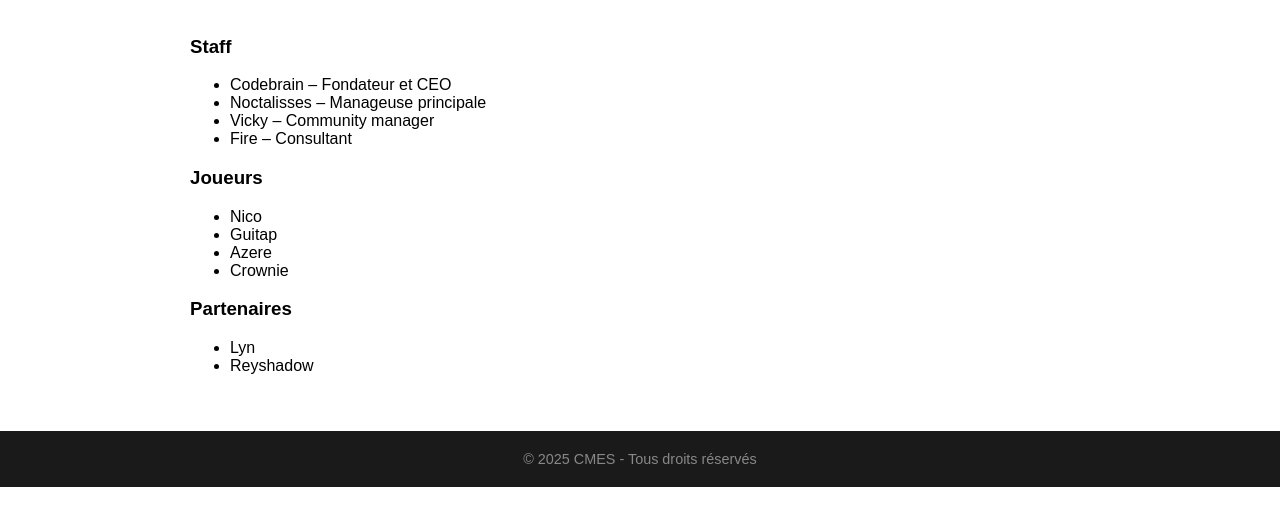
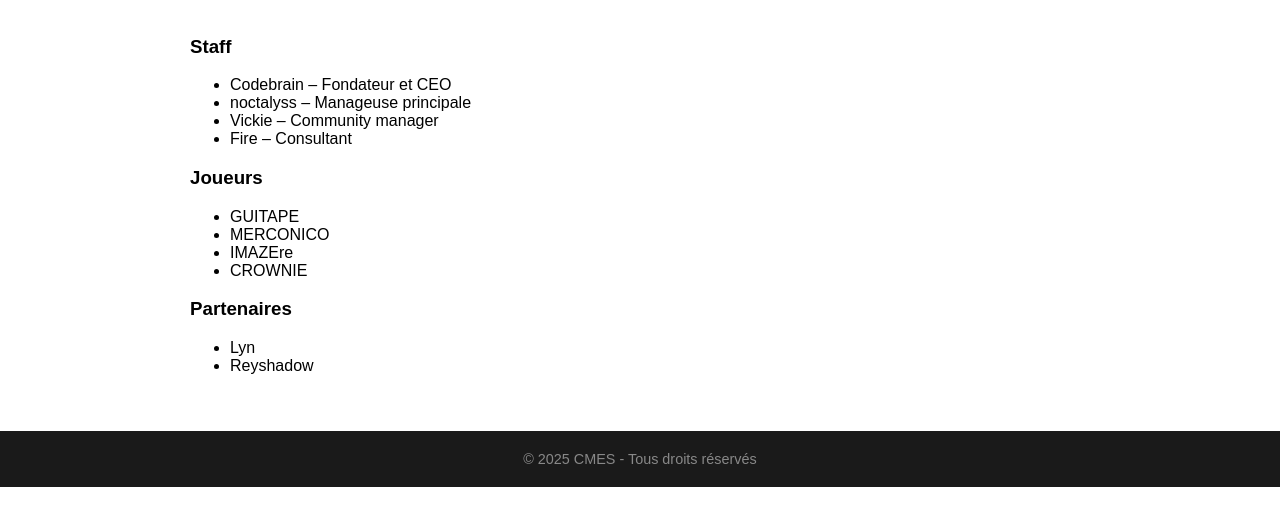
Before and after one commit to langeignons/CMES, a plain HTML site: page membre.html in a window 1280 px wide. Shown: the part 262-788 px from the top of the page. Drawn offline with Linux system fonts and the light colour scheme.

Commit message:
Update membre.html

```diff
--- a/membre.html
+++ b/membre.html
@@ -27,8 +27,8 @@
       <h3>Staff</h3>
       <ul>
         <li>Codebrain – Fondateur et CEO</li>
-        <li>Noctalisses – Manageuse principale</li>
-        <li>Vicky – Community manager</li>
+        <li>noctalyss – Manageuse principale</li>
+        <li>Vickie – Community manager</li>
         <li>Fire – Consultant</li>
       </ul>
     </div>
@@ -36,10 +36,10 @@
     <div class="categorie">
       <h3>Joueurs</h3>
       <ul>
-        <li>Nico</li>
-        <li>Guitap</li>
-        <li>Azere</li>
-        <li>Crownie</li>
+        <li>GUITAPE</li>
+        <li>MERCONICO</li>
+        <li>IMAZEre</li>
+        <li>CROWNIE</li>
       </ul>
     </div>
 
```
